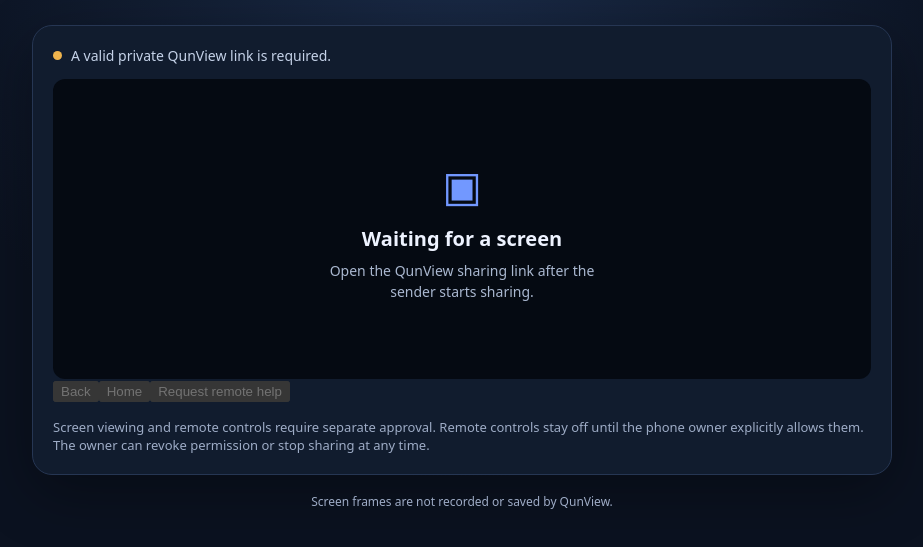
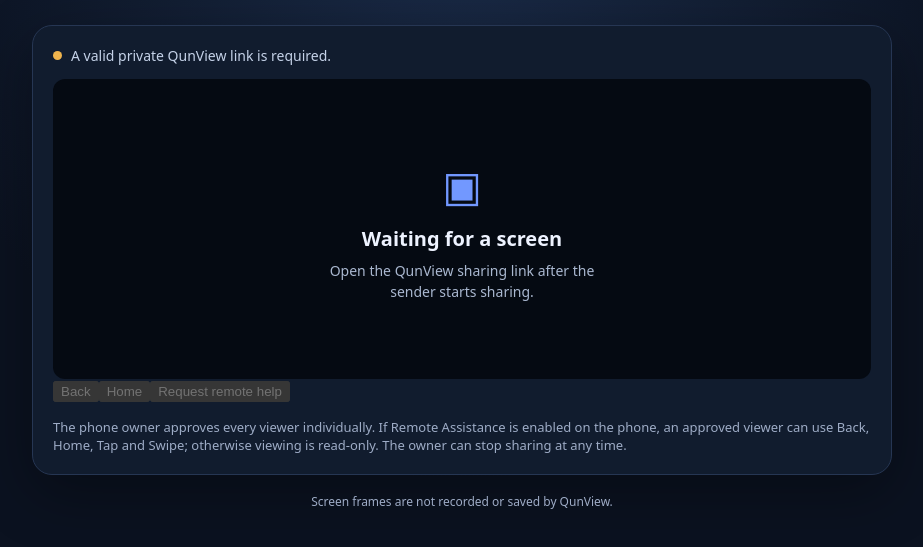
Before and after one commit to QUN-KING/QunView, a plain HTML site: page viewer/index.html in a window 1280 px wide. Shown: the part 85-632 px from the top of the page, without its empty margins (178-1101 px from the left). Drawn offline with Linux system fonts and the light colour scheme.

Commit message:
Clarify per-viewer access and integrated remote assistance

```diff
--- a/viewer/index.html
+++ b/viewer/index.html
@@ -1,3 +1,3 @@
 <!doctype html>
 <html lang="en"><head><meta charset="utf-8"><meta name="viewport" content="width=device-width,initial-scale=1"><meta name="theme-color" content="#101827"><meta name="referrer" content="no-referrer"><title>QunView — Live screen assistance</title><link rel="stylesheet" href="styles.css"></head>
-<body><main class="shell"><header class="brand"><span class="mark">Q</span><div><h1>QunView</h1><p>Permission-based live screen assistance</p></div></header><section class="panel"><div class="status"><span class="dot"></span><span id="status">Not connected</span></div><div class="screen" id="screenArea"><div id="placeholder" class="placeholder"><div class="screen-icon">▣</div><h2>Waiting for a screen</h2><p>Open the QunView sharing link after the sender starts sharing.</p></div><video id="remoteVideo" autoplay playsinline muted></video></div><div class="controls"><button id="backBtn" disabled>Back</button><button id="homeBtn" disabled>Home</button><button id="helpBtn" disabled>Request remote help</button></div><p class="notice">Screen viewing and remote controls require separate approval. Remote controls stay off until the phone owner explicitly allows them. The owner can revoke permission or stop sharing at any time.</p></section><footer>Screen frames are not recorded or saved by QunView.</footer></main><script src="viewer.js"></script></body></html>
+<body><main class="shell"><header class="brand"><span class="mark">Q</span><div><h1>QunView</h1><p>Permission-based live screen assistance</p></div></header><section class="panel"><div class="status"><span class="dot"></span><span id="status">Not connected</span></div><div class="screen" id="screenArea"><div id="placeholder" class="placeholder"><div class="screen-icon">▣</div><h2>Waiting for a screen</h2><p>Open the QunView sharing link after the sender starts sharing.</p></div><video id="remoteVideo" autoplay playsinline muted></video></div><div class="controls"><button id="backBtn" disabled>Back</button><button id="homeBtn" disabled>Home</button><button id="helpBtn" disabled>Request remote help</button></div><p class="notice">The phone owner approves every viewer individually. If Remote Assistance is enabled on the phone, an approved viewer can use Back, Home, Tap and Swipe; otherwise viewing is read-only. The owner can stop sharing at any time.</p></section><footer>Screen frames are not recorded or saved by QunView.</footer></main><script src="viewer.js"></script></body></html>
```
